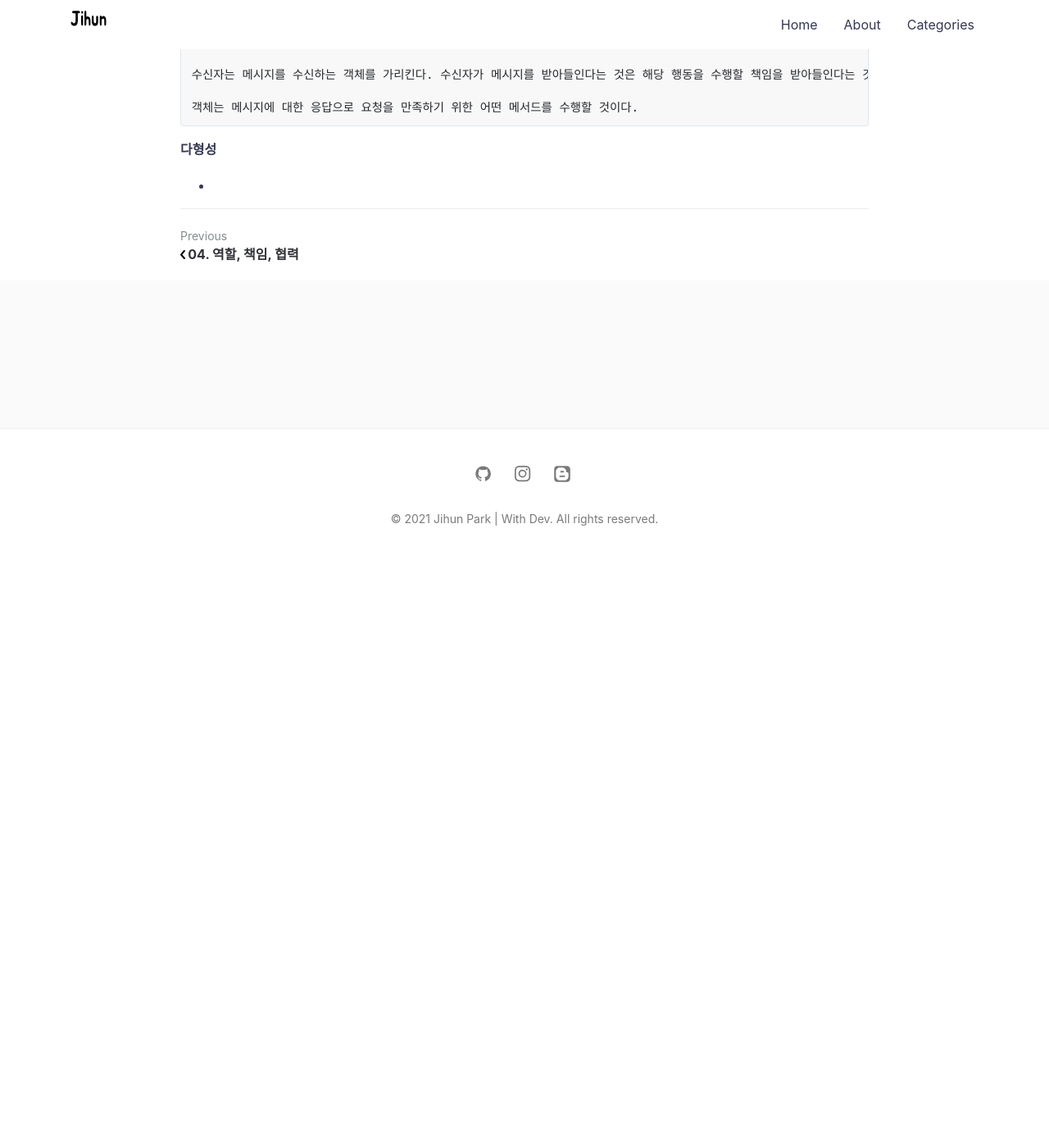
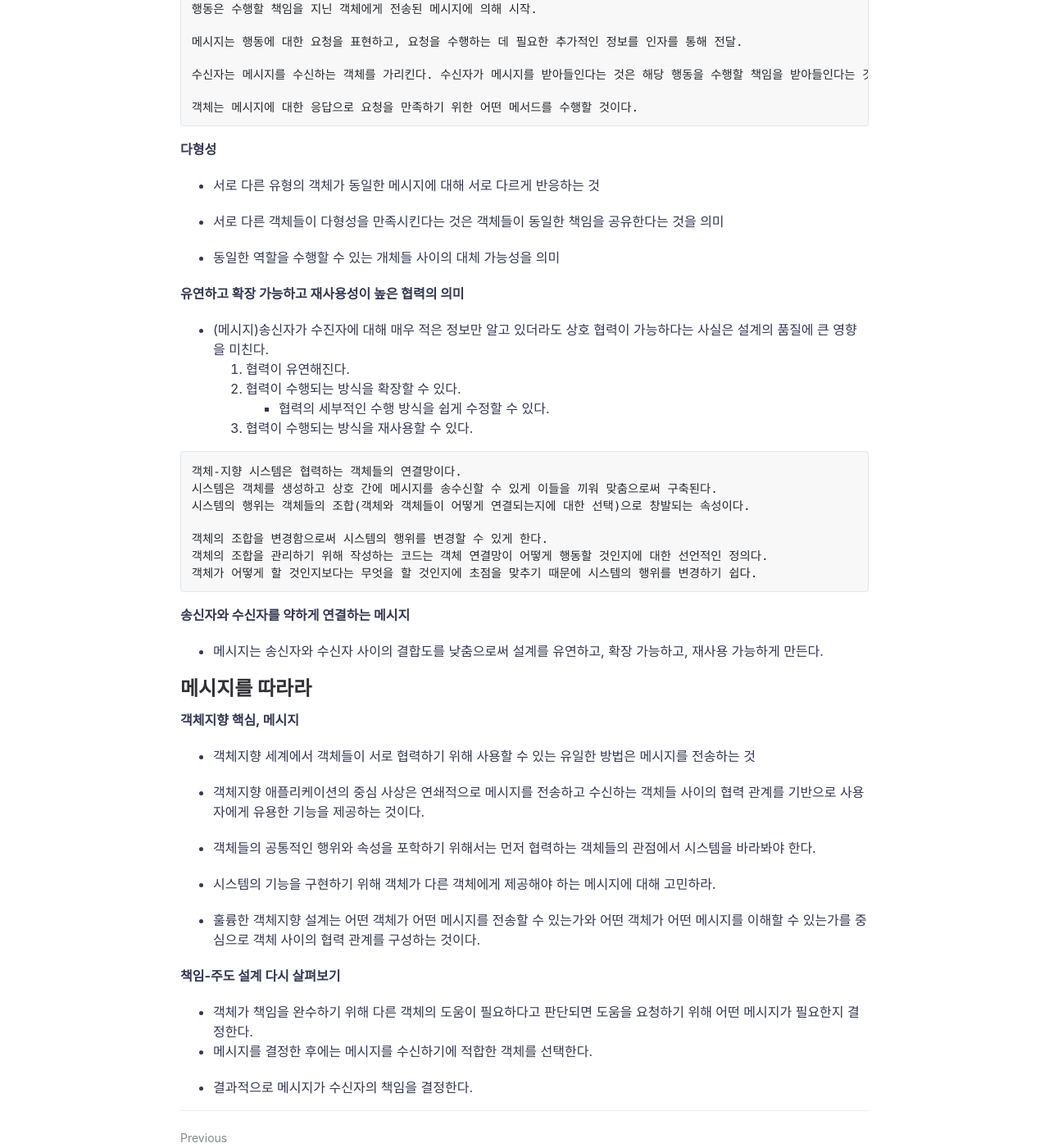
Before and after one commit to jihunparkme/jihunparkme.github.io, a Jekyll site: the page built from _posts/2021-02-03-TheEOO-책임과 메시지.md, in a window 1280 px wide and 1400 px high, scrolled down 1666 px. Shown: the whole window at 82% size. Built offline with Jekyll 4.4.1, drawn with Linux system fonts in a browser that asks for light colours; comment, search, counter and statistics services are not loaded; before the commit the page ends 2354 px from its top, so only the background shows below that; some of the changed text lies outside the part shown.

Commit message:
add contents

````diff
--- a/_posts/2021-02-03-TheEOO-책임과 메시지.md
+++ b/_posts/2021-02-03-TheEOO-책임과 메시지.md
@@ -66,4 +66,50 @@ featured-img: TheEOO
 
 **다형성**
 
--
+- 서로 다른 유형의 객체가 동일한 메시지에 대해 서로 다르게 반응하는 것
+
+- 서로 다른 객체들이 다형성을 만족시킨다는 것은 객체들이 동일한 책임을 공유한다는 것을 의미
+
+- 동일한 역할을 수행할 수 있는 개체들 사이의 대체 가능성을 의미
+
+**유연하고 확장 가능하고 재사용성이 높은 협력의 의미**
+
+- (메시지)송신자가 수진자에 대해 매우 적은 정보만 알고 있더라도 상호 협력이 가능하다는 사실은 설계의 품질에 큰 영향을 미친다.
+  1. 협력이 유연해진다.
+  2. 협력이 수행되는 방식을 확장할 수 있다.
+     - 협력의 세부적인 수행 방식을 쉽게 수정할 수 있다.
+  3. 협력이 수행되는 방식을 재사용할 수 있다.
+
+```
+객체-지향 시스템은 협력하는 객체들의 연결망이다.
+시스템은 객체를 생성하고 상호 간에 메시지를 송수신할 수 있게 이들을 끼워 맞춤으로써 구축된다.
+시스템의 행위는 객체들의 조합(객체와 객체들이 어떻게 연결되는지에 대한 선택)으로 창발되는 속성이다.
+
+객체의 조합을 변경함으로써 시스템의 행위를 변경할 수 있게 한다.
+객체의 조합을 관리하기 위해 작성하는 코드는 객체 연결망이 어떻게 행동할 것인지에 대한 선언적인 정의다.
+객체가 어떻게 할 것인지보다는 무엇을 할 것인지에 초점을 맞추기 때문에 시스템의 행위를 변경하기 쉽다.
+```
+**송신자와 수신자를 약하게 연결하는 메시지**
+
+- 메시지는 송신자와 수신자 사이의 결합도를 낮춤으로써 설계를 유연하고, 확장 가능하고, 재사용 가능하게 만든다.
+
+## 메시지를 따라라
+
+**객체지향 핵심, 메시지**
+
+- 객체지향 세계에서 객체들이 서로 협력하기 위해 사용할 수 있는 유일한 방법은 메시지를 전송하는 것
+
+- 객체지향 애플리케이션의 중심 사상은 연쇄적으로 메시지를 전송하고 수신하는 객체들 사이의 협력 관계를 기반으로 사용자에게 유용한 기능을 제공하는 것이다.
+
+- 객체들의 공통적인 행위와 속성을 포학하기 위해서는 먼저 협력하는 객체들의 관점에서 시스템을 바라봐야 한다.
+
+- 시스템의 기능을 구현하기 위해 객체가 다른 객체에게 제공해야 하는 메시지에 대해 고민하라.
+
+- 훌륭한 객체지향 설계는 어떤 객체가 어떤 메시지를 전송할 수 있는가와 어떤 객체가 어떤 메시지를 이해할 수 있는가를 중심으로 객체 사이의 협력 관계를 구성하는 것이다.
+
+**책임-주도 설계 다시 살펴보기**
+
+- 객체가 책임을 완수하기 위해 다른 객체의 도움이 필요하다고 판단되면 도움을 요청하기 위해 어떤 메시지가 필요한지 결정한다.
+- 메시지를 결정한 후에는 메시지를 수신하기에 적합한 객체를 선택한다.
+
+- 결과적으로 메시지가 수신자의 책임을 결정한다.
````
